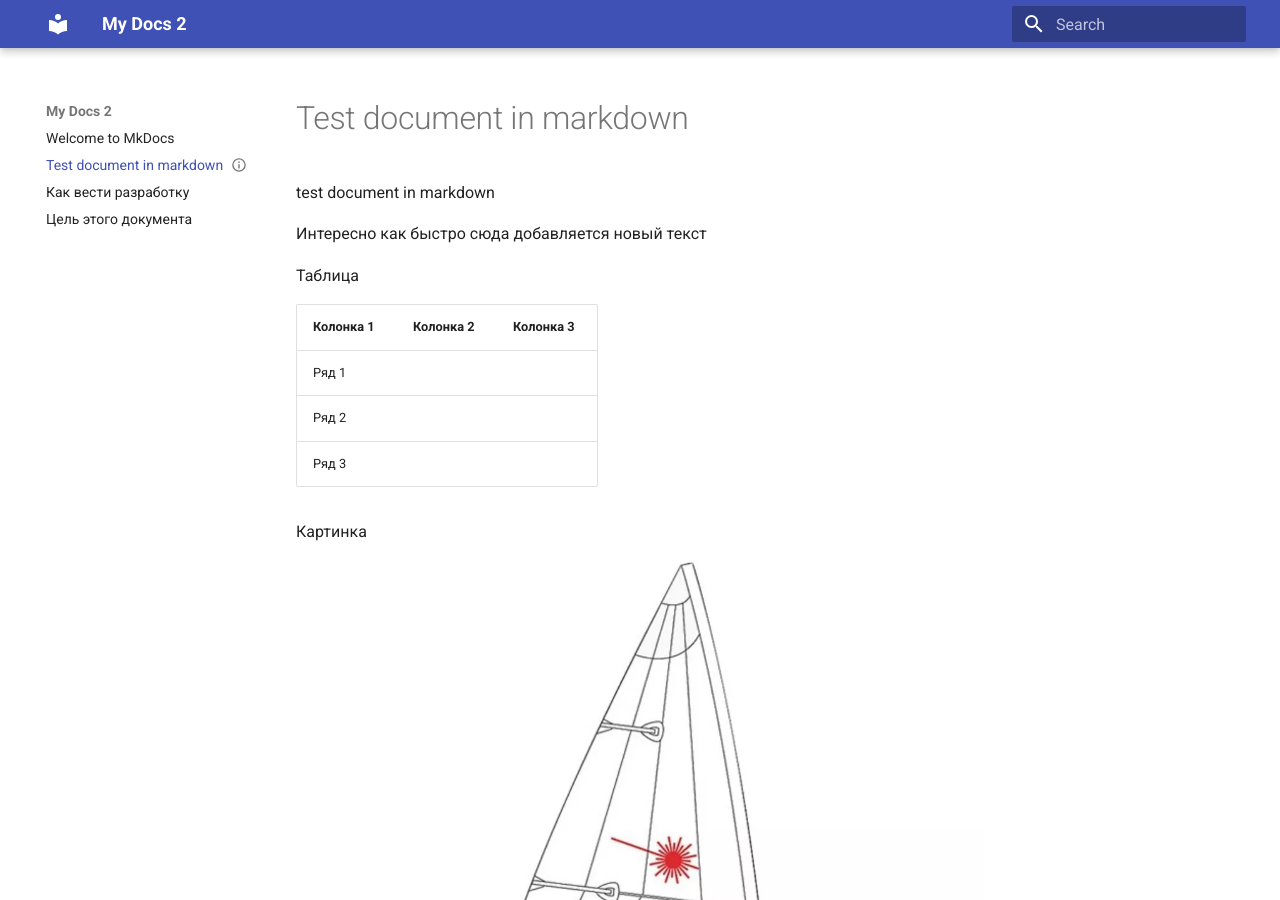
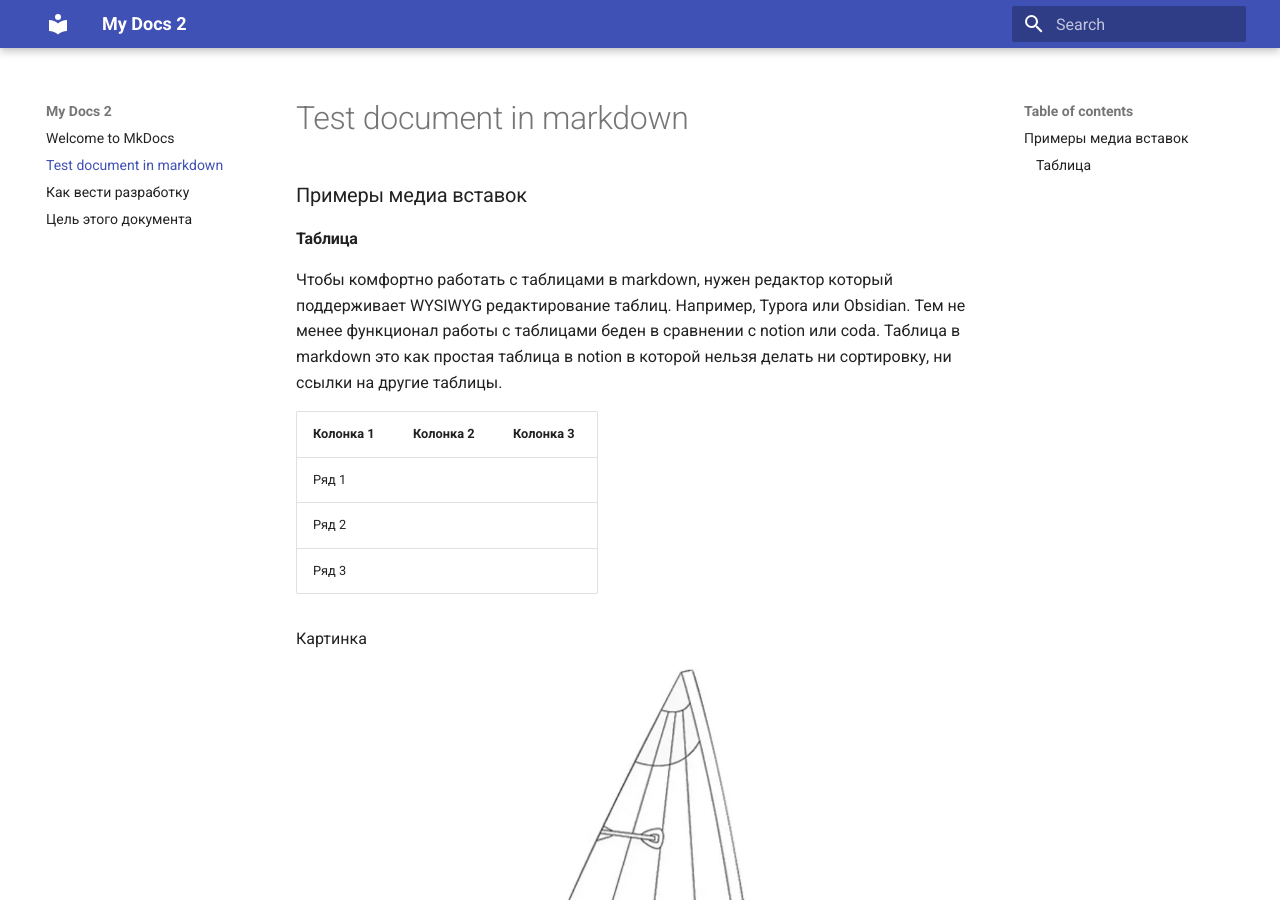
Before and after one commit to anton-merkulov/mkdocs, an MkDocs documentation site: the page built from docs/test document in markdown.md, in a window 1280 px wide and 900 px high. Built offline with MkDocs 1.6.1 and Material for MkDocs 9.7.7, drawn with Linux system fonts in a browser that asks for light colours; the version menu is left out.

Commit message:
Дописал инфо про работу с таблицами

```diff
--- a/docs/test document in markdown.md
+++ b/docs/test document in markdown.md
@@ -1,23 +1,8 @@
----
-status: draft
----
+### Примеры медиа вставок
 
+#### Таблица
 
-
-
-
-
-
-
-
-
-
-test document in markdown
-
-Интересно как быстро сюда добавляется новый текст
-
-
-Таблица
+Чтобы комфортно работать с таблицами в markdown, нужен редактор который поддерживает WYSIWYG редактирование таблиц. Например, Typora или Obsidian. Тем не менее функционал работы с таблицами беден в сравнении с notion или coda. Таблица в markdown это как простая таблица в notion в которой нельзя делать ни сортировку, ни ссылки на другие таблицы.
 
 | Колонка 1 | Колонка 2 | Колонка 3 |
 | --------- | --------- | --------- |
```
